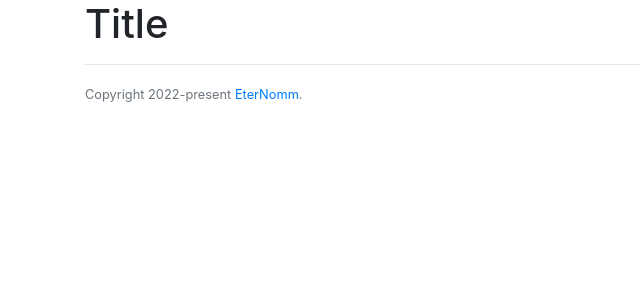
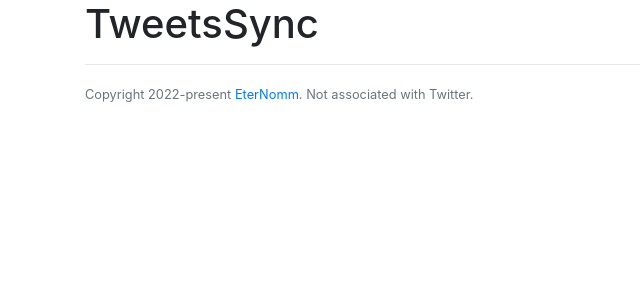
Before and after one commit to LyQuid12/EasyToTweet, a Flask app: template templates/base.html in a window 1280 px wide. Shown: the top 300 px of the page, without its empty margins (0-640 px from the left). Run offline with Flask 2, Linux system fonts and the light colour scheme; the template is opened without the code that fills it, so the values that code supplies are empty; some libraries are stand-ins or nearby versions.

Commit message:
Update base.html

```diff
--- a/templates/base.html
+++ b/templates/base.html
@@ -2,17 +2,17 @@
 <html lang="en">
 
 <head>
-	<title>Title | {% block title %}{% endblock %}</title>
+	<title>TweetsSync | {% block title %}{% endblock %}</title>
 	<link rel="stylesheet" href="https://stackpath.bootstrapcdn.com/bootstrap/4.2.1/css/bootstrap.min.css">
 </head>
 
 <body>
 	<div class="container">
-		<h1>Title</h1>
+		<h1>TweetsSync</h1>
 		{% block containercontent %}{% endblock %}
 		<hr>
 		<div class="footer">
-			<p class="text-muted"><small>Copyright 2022-present <a href="https://github.com/EterNomm" target="_blank" style="text-decoration:none;">EterNomm</a>.</small></p>
+			<p class="text-muted"><small>Copyright 2022-present <a href="https://twitter.com/EterNomm" target="_blank" style="text-decoration:none;">EterNomm</a>. Not associated with Twitter.</small></p>
 		</div>
 	</div>
 </body>
```
